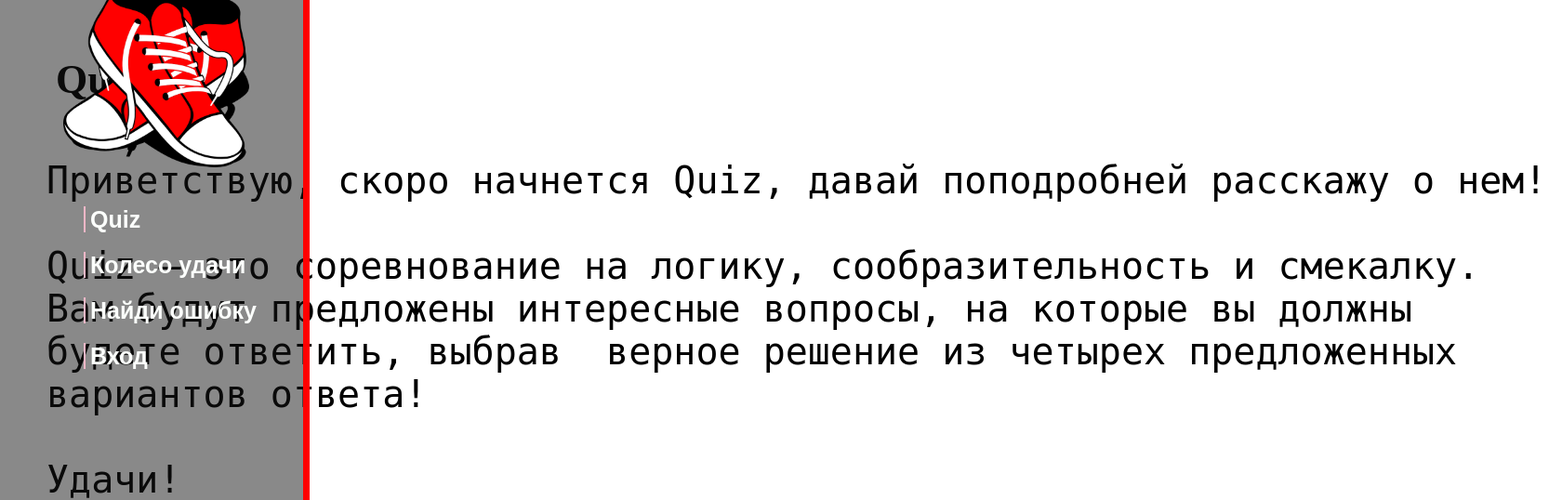
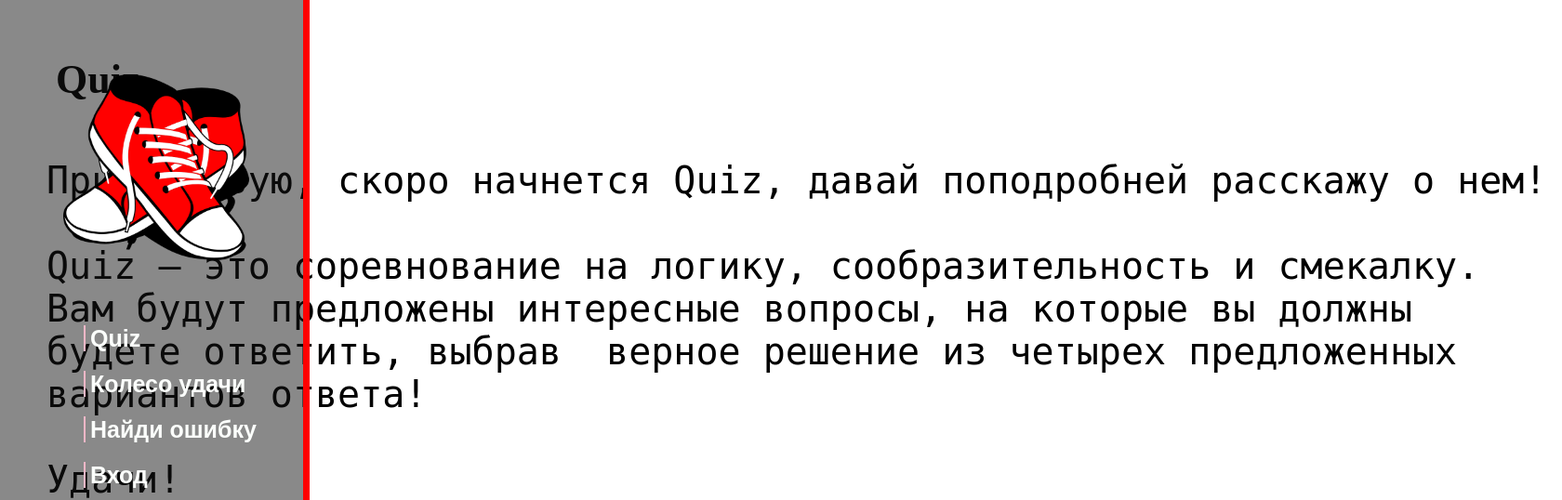
Before and after one commit to SteppingCode/barxatniu, a Flask app: page /game/quiz in a window 1680 px wide. Shown: the top 538 px of the page at 93% size. Run offline with Flask 3, Linux system fonts and the light colour scheme; data comes from the database, SQL or seed files in the repository; both versions use the stored data as it was after the commit.

Commit message:
09.09.23

```diff
--- a/database/sqldb.py
+++ b/database/sqldb.py
@@ -322,3 +322,4 @@ if __name__ == "__main__":
     #print(db.addMenu('Quiz', 'quiz'))
     #print(db.addMenu('Колесо удачи', 'wheel'))
     #print(db.addMenu('Найди ошибку', 'find_a_mistake'))
+    #print(db.addMenu('Библиотека', 'books_list'))
--- a/static/css/styles.css
+++ b/static/css/styles.css
@@ -36,6 +36,7 @@ h1 {
 	transition: 0.2s ease;
 	padding-left: 10px;
 	text-decoration: underline;
+	color: #999999;
 }
 .list_menu li{
 	margin: 20px 0;
--- a/templates/base.html
+++ b/templates/base.html
@@ -16,7 +16,7 @@
 <div class="wrapper">
     {%- block menu -%}
         <div class="menu">
-            <a href="{{url_for('start_page')}}"><img src="/static/img/favicon.png" width="200" height="200" style="margin-top: -220px; float: left; margin-left: 18px;"></a>
+            <a href="{{url_for('start_page')}}"><img src="/static/img/favicon.png" width="200" height="200" style="margin-top: -120px; float: left; margin-left: 18px; margin-bottom: 70px;"></a>
             <div class="list_menu">
                 <ul>
                     {% for m in menu -%}
```
Also changed, not shown: base.db.
